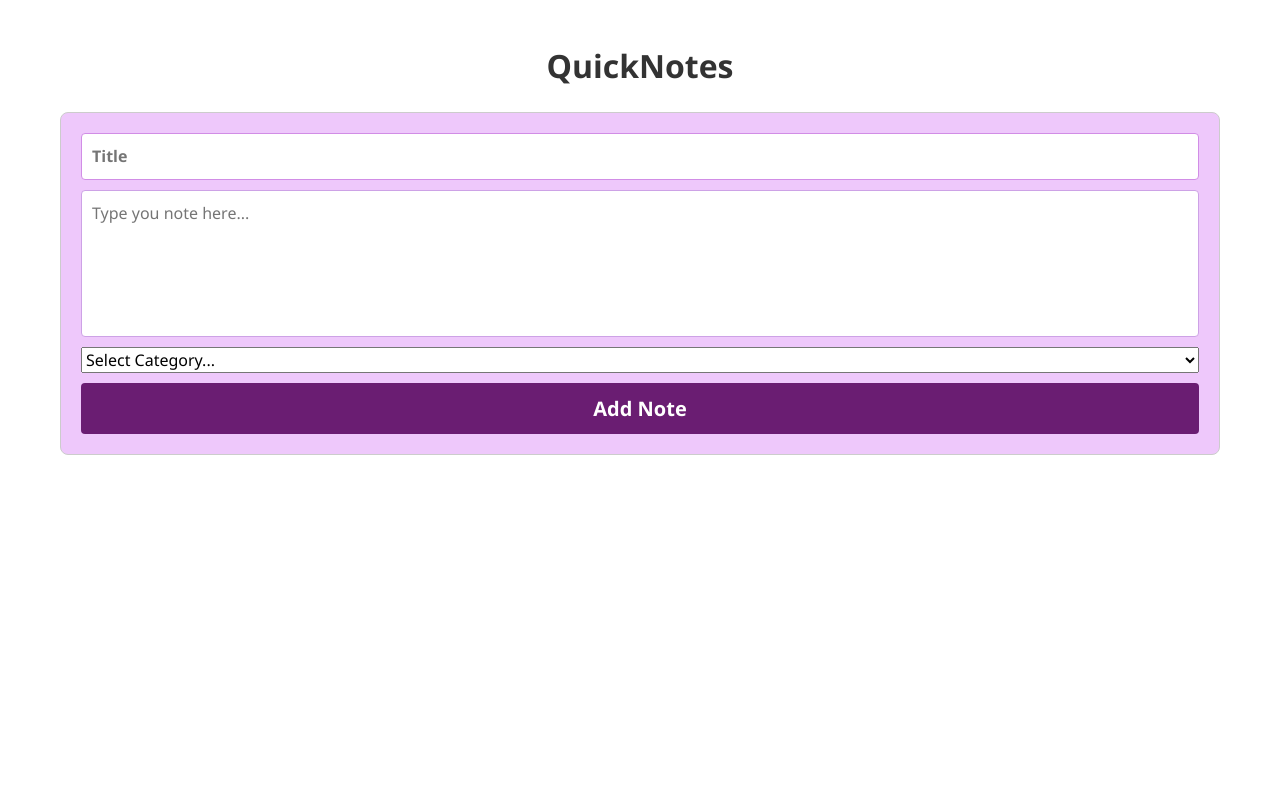
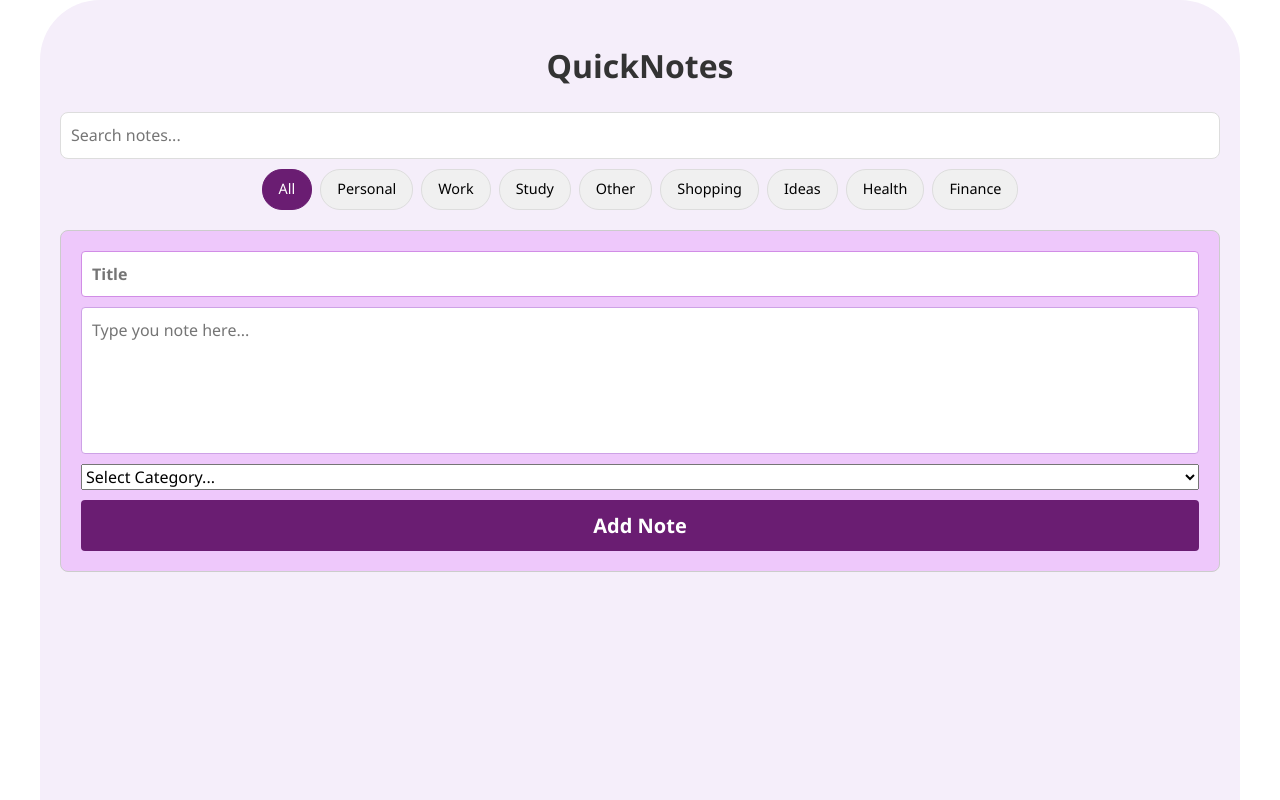
Before and after one commit to Gabrielab5/QuickNotes, a React (Vite) app: page / in a window 1280 px wide. Shown: the top 800 px of the page. Built offline with nearby package versions, Linux system fonts and the light colour scheme.

Commit message:
implemented search and filtering notes

```diff
--- a/src/App.css
+++ b/src/App.css
@@ -1,6 +1,9 @@
 
 .app-container {
   max-width: 1200px;
+  min-height:1200px;
+  background-color: #f5eefa;
+  border-radius: 5%;
   margin: 0 auto;
   padding: 20px;
   font-family:  'Segoe UI', Tahoma, Geneva, Verdana, sans-serif;
@@ -185,6 +188,47 @@ h1 {
   letter-spacing: 0.5px;
 }
 
+.filter-controls {
+  margin-bottom: 20px;
+  display: flex;
+  flex-direction: column;
+  gap: 10px;
+}
+
+.search-input {
+  width: 100%;
+  padding: 10px;
+  border: 1px solid #ddd;
+  border-radius: 8px;
+  font-size: 1rem;
+}
+
+.category-buttons {
+  display: flex;
+  flex-wrap: wrap;
+  gap: 8px;
+  justify-content: center
+}
+
+.category-buttons button {
+  padding: 8px 16px;
+  border: 1px solid #ddd;
+  background-color: #f0f0f0;
+  border-radius: 20px;
+  cursor: pointer;
+  font-size: 0.9rem;
+  transition: background-color 0.2s ease, border-color 0.2s ease;
+}
+
+.category-buttons button:hover {
+  background-color: #e0e0e0;
+}
+
+.category-buttons button.active {
+  background-color: #6a1d72;
+  color: white;
+  border-color: #6a1d72;
+}
 
 .note-category::before {
   content: '';
@@ -216,4 +260,12 @@ h1 {
   .notes-grid {
     grid-template-columns: 1fr;
   }
+
+  .category-buttons {
+    flex-direction: column;
+  }
+
+  .category-buttons button {
+    width: 100%;
+  }
 }
--- a/src/App.jsx
+++ b/src/App.jsx
@@ -23,6 +23,8 @@ function App() {
   })
   const [opened, { open, close }] = useDisclosure(false)
   const [selectedNote, setSelectedNote] = useState(null)
+  const [searchTerm, setSearchTerm] = useState('')
+  const [filterCategory, setFilterCategory] = useState('All')
 
   useEffect(() => {
     localStorage.setItem('notes', JSON.stringify(notes))
@@ -52,12 +54,45 @@ function App() {
     open()
   }
 
+  const filteredNotes = notes.filter(note => {
+    const matchesSearch = note.title.toLowerCase().includes(searchTerm.toLowerCase()) ||
+    note.text.toLowerCase().includes(searchTerm.toLowerCase())
+    const matchesCategory = filterCategory === 'All' || note.category === filterCategory
+    return matchesSearch && matchesCategory
+  })
+
   return (
     <div className="app-container">
       <h1>QuickNotes</h1>
+      <div className="filter-controls">
+        <input
+          type="text"
+          placeholder="Search notes..."
+          value={searchTerm}
+          onChange={(e) => setSearchTerm(e.target.value)}
+          className="search-input"
+        />
+        <div className="category-buttons">
+          <button
+            onClick={() => setFilterCategory('All')}
+            className={filterCategory === 'All' ? 'active' : ''}
+          >
+            All
+          </button>
+          {CATEGORIES.map(cat => (
+            <button
+              key={cat.value}
+              onClick={() => setFilterCategory(cat.value)}
+              className={filterCategory === cat.value ? 'active' : ''}
+            >
+              {cat.label}
+            </button>
+          ))}
+        </div>
+      </div>
       <NoteForm addNote={addNote} categories={CATEGORIES} />
       <div className="notes-grid">
-        {notes.map((note) => (
+        {filteredNotes.map((note) => (
           <NoteItem key={note.id} note={note} onDelete= { () => deleteNote(note.id)} onNoteClick={() => handleNoteClick(note)}/>
         ))}
       </div>
```
